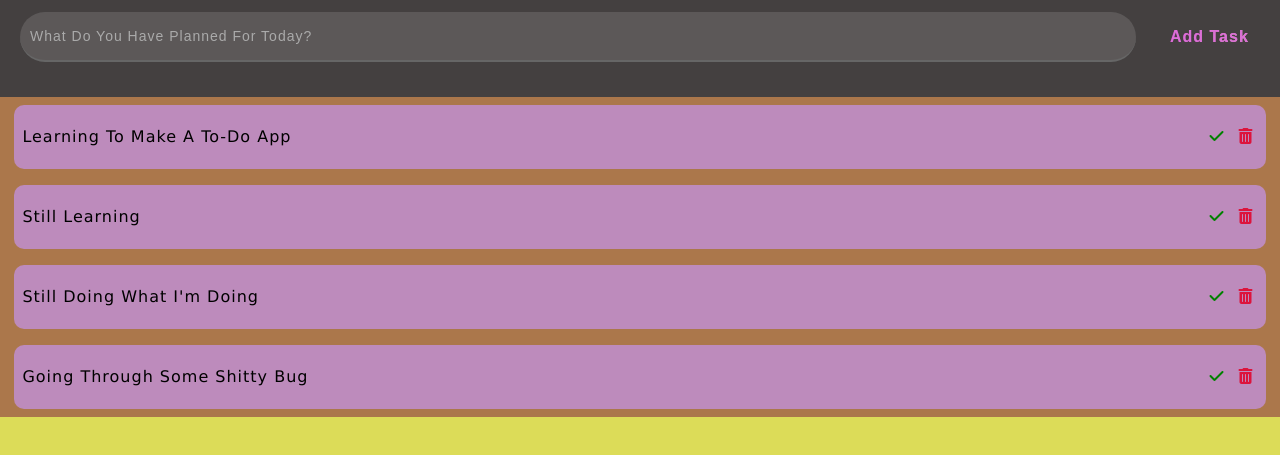
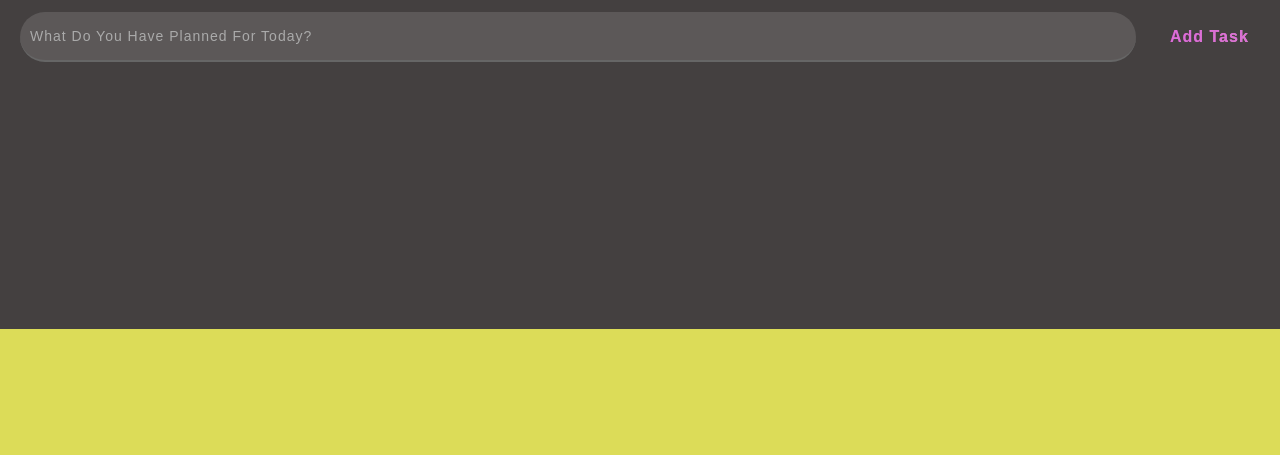
Before and after one commit to sandramakis/to-do-app, a plain HTML site: page index.html in a window 1280 px wide. Shown: the part 71-526 px from the top of the page. Drawn offline with Linux system fonts and the light colour scheme.

Commit message:
RM initial list items

```diff
--- a/index.html
+++ b/index.html
@@ -29,7 +29,7 @@
     </header>
 
     <main>
-      <ul id="group-list">
+      <!-- <ul id="group-list" class="group-list">
         <li class="list-group" id="list">
           Learning to make a to-do app
           <span>
@@ -37,36 +37,7 @@
             <i class="fa-solid fa-trash-can"></i>
           </span>
         </li>
-      </ul>
-
-      <ul id="group-list">
-        <li class="list-group" id="list">
-          Still learning
-          <span>
-            <i class="fa-solid fa-check"></i>
-            <i class="fa-solid fa-trash-can"></i>
-          </span>
-        </li>
-      </ul>
-
-      <ul id="group-list">
-        <li class="list-group" id="list">
-          still doing what i'm doing
-          <span>
-            <i class="fa-solid fa-check"></i>
-            <i class="fa-solid fa-trash-can"></i>
-          </span>
-        </li>
-      </ul>
-      <ul id="group-list">
-        <li class="list-group" id="list">
-          going through some shitty bug
-          <span>
-            <i class="fa-solid fa-check"></i>
-            <i class="fa-solid fa-trash-can"></i>
-          </span>
-        </li>
-      </ul>
+      </ul> -->
     </main>
   </body>
 </html>
```
